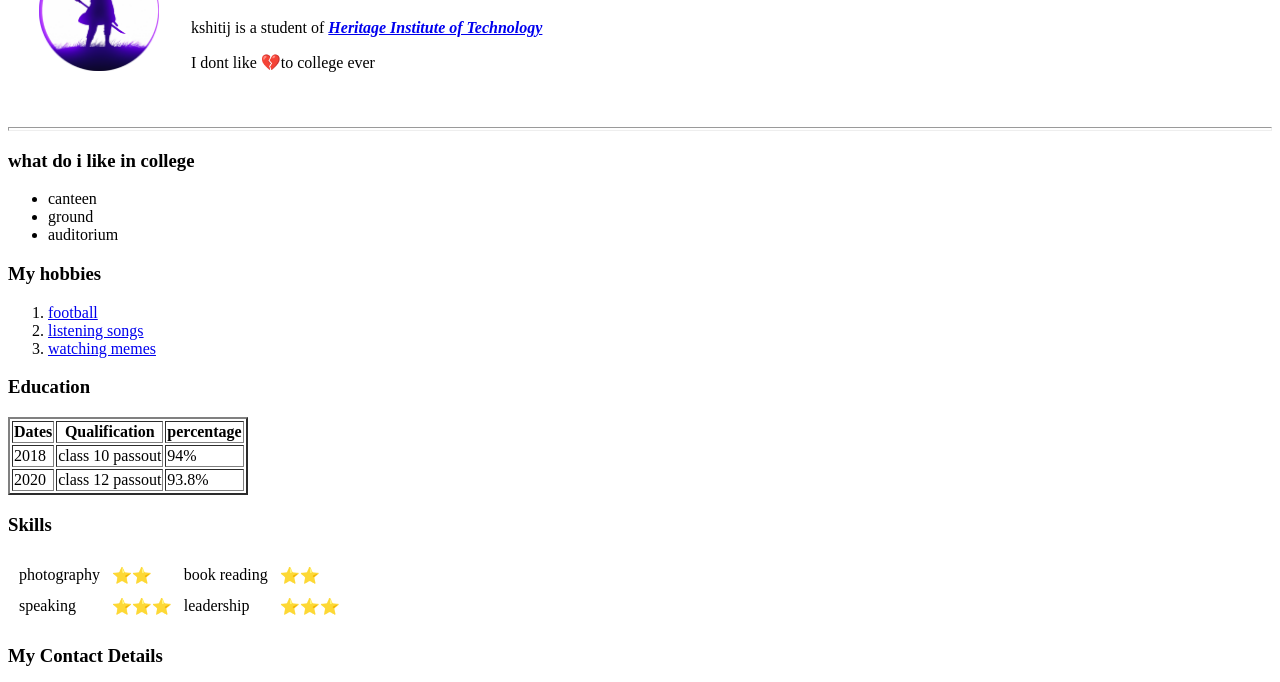
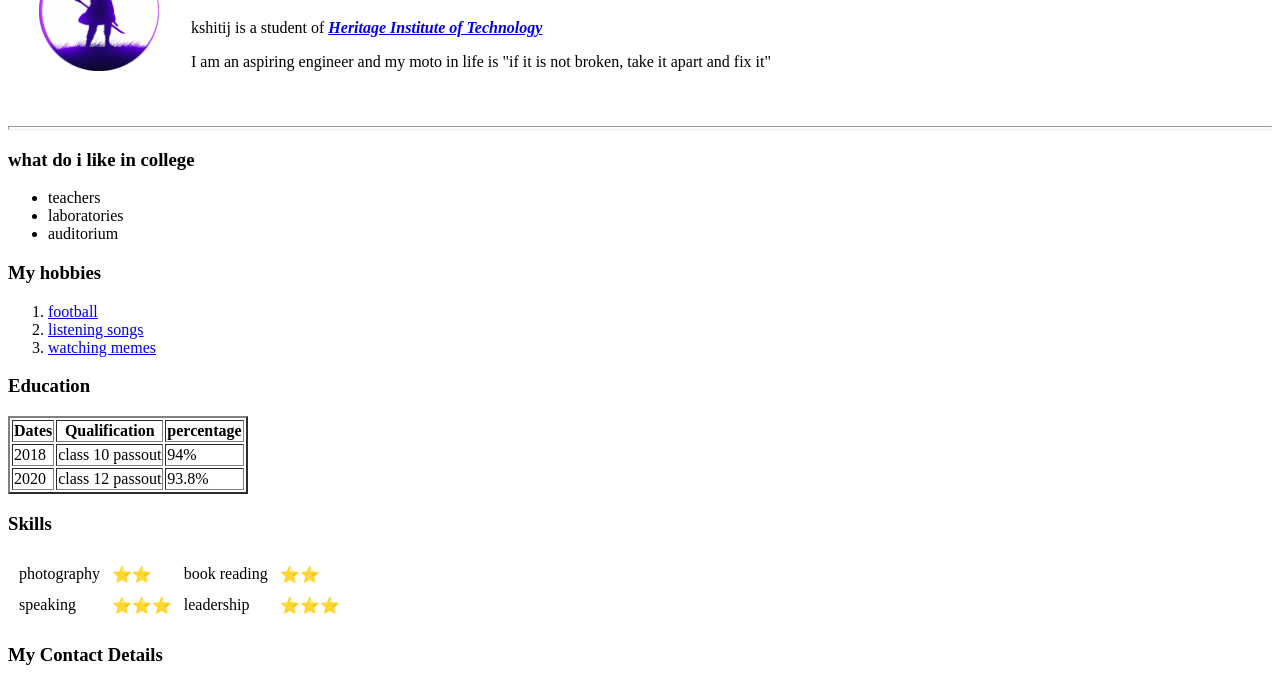
Before and after one commit to kshitij007rai/cv, a plain HTML site: page index.html in a window 1280 px wide. Shown: the part 100-782 px from the top of the page. Drawn offline with Linux system fonts and the light colour scheme.

Commit message:
intro updated

```diff
--- a/index.html
+++ b/index.html
@@ -10,14 +10,14 @@
             <td><img src="wallpapersden.com_sasuke-uchiha-cool_2174x1223-modified.png" height="120" alt="maeve wiley"></td>
             <td><h1>KSHITIJ RAY</h1>
                 <p>kshitij is a student of <strong><em><a href="https://www.heritageit.edu/">Heritage Institute of Technology</a></strong></em></p>
-                <p>I dont like 💔to college ever</p></td>
+                <p>I am an aspiring engineer and my moto in life is "if it is not broken, take it apart and fix it"</p></td>
         </tr>
     </table>
     <hr size="4">
     <h3>what do i like in college</h3>
     <ul>
-        <li>canteen</li>
-        <li>ground</li>
+        <li>teachers</li>
+        <li>laboratories</li>
         <li>auditorium</li>
     </ul>
     <h3>My hobbies</h3>
```
